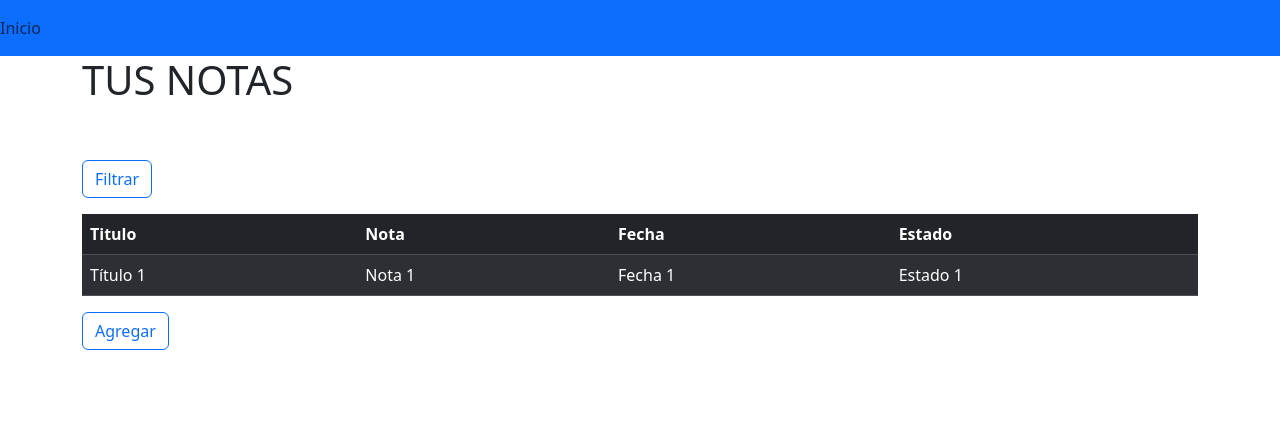
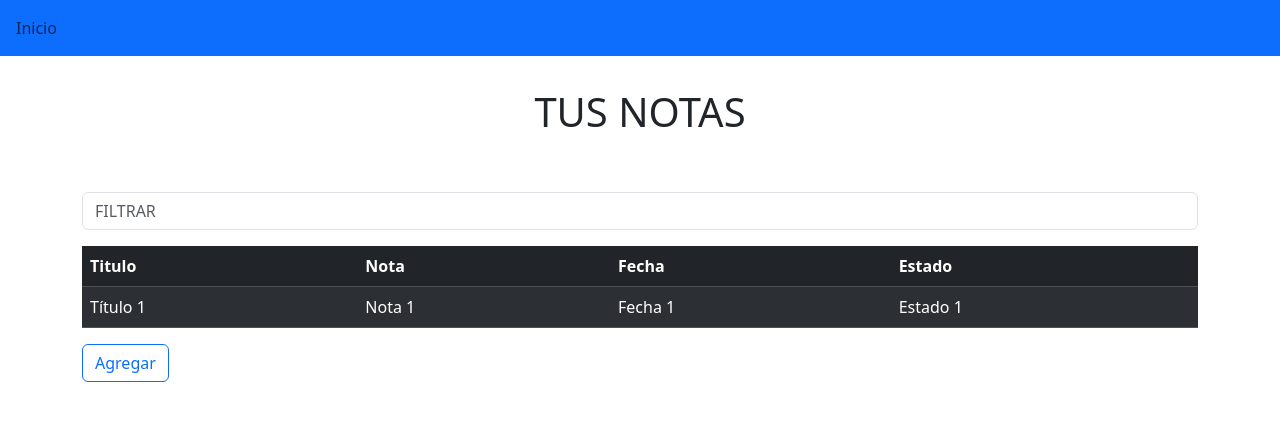
Before and after one commit to DanielCondia/proyecto-U-quinto, a PHP site: page / in a window 1280 px wide. Shown: the top 421 px of the page. Run offline with PHP 8.4, Linux system fonts and the light colour scheme; some libraries are stand-ins or nearby versions.

Commit message:
se agregar la funcion de filtros y se mejora el estado visual de la pagina. Ya funcionan los enlaces en hambas paginas

```diff
--- a/trabajo_1/index.php
+++ b/trabajo_1/index.php
@@ -40,36 +40,19 @@ if ($_SERVER['REQUEST_METHOD'] === 'POST') {
 <body>
         <nav class="navbar nabvar-expand-lg navabr-dark bg-primary">
             <ul class="navbar-nav">
-                <li class="nav-item">
-                    <a href="/trabajo_1/inicio.php" class="nav-link">Inicio</a>
+                <li class="nav-item" style="margin-left: 1rem">
+                    <a class="nav-link" id="inicio">Inicio</a>
                 </li>
             </ul>
         </nav>
     <div class="container">
         <div class="row">
-            <h1>TUS NOTAS</h1>
+            <h1 style="text-align: center; margin-top: 2rem">TUS NOTAS</h1>
             <div class="col" style="margin-top: 3rem;">
-                  <button type="submit" class="btn btn-outline-primary" id="filtrar" name="filtrar" style="margin-bottom: 1rem;" data-bs-toggle="modal" data-bs-target="#dialogo1">Filtrar</button>
-                <div class="modal fade" id="dialogo1">
-                    <div class="modal-dialog">
-                        <div class="modal-content">
-                            <div class="modal-header">
-                                <h5 class="modal-title">FILTROS</h5>
-                                <button type="button" class="btn-close" data-bs-dismiss="modal"></button>
-                            </div>
-                            <div class="modal-body">
-                                <form action="" class="form mb-3" id="formulario_filtros">
-                                    <label for="text" class="form-label">Por titulo</label>
-                                    <input type="text" class="form-control" id="filtro_titulo">
-
-                                    <label for="date" class="form-label">Por fecha</label>
-                                    <input type="date" class="form-control" id="filtro_fecha">
-                                </form>
-                            </div>
-                        </div>
-                    </div>
+                <div class="input-group">
+                    <input id="entradafilter" type="text" class="form-control" placeholder="FILTRAR">
                 </div>
-                <table class="table table-dark table-striped" style="margin-bottom: 1rem;">
+                <table class="table table-dark table-striped" style="margin-bottom: 1rem; margin-top: 1rem">
                     <thead>
                         <tr>
                             <th>Titulo</th>
@@ -78,7 +61,7 @@ if ($_SERVER['REQUEST_METHOD'] === 'POST') {
                             <th>Estado</th>
                         </tr>
                     </thead>
-                    <tbody>
+                    <tbody class="contenidobusqueda">
 						<tr>
 							<td>Título 1</td>
 							<td>Nota 1</td>
@@ -114,6 +97,7 @@ if ($_SERVER['REQUEST_METHOD'] === 'POST') {
     <script src="https://cdn.jsdelivr.net/npm/bootstrap@5.3.3/dist/js/bootstrap.min.js" integrity="sha384-0pUGZvbkm6XF6gxjEnlmuGrJXVbNuzT9qBBavbLwCsOGabYfZo0T0to5eqruptLy" crossorigin="anonymous"></script>
 
     <script src="https://code.jquery.com/jquery-3.6.0.min.js"></script>
+    <script src="https://ajax.googleapis.com/ajax/libs/jquery/2.1.0/jquery.min.js"></script>
     <script>
 		$(document).ready(() => {
 			console.log('Se cargo el archivo');
@@ -140,6 +124,23 @@ if ($_SERVER['REQUEST_METHOD'] === 'POST') {
 				});
 			});
 		});
+
+        const ini = document.getElementById("inicio");
+        ini.addEventListener('click', () =>{
+            window.location.href = "inicio.php"
+        })
+
+        $(document).ready(function () {
+        $('#entradafilter').keyup(function () {
+        var rex = new RegExp($(this).val(), 'i');
+        $('.contenidobusqueda tr').hide();
+        $('.contenidobusqueda tr').filter(function () {
+            return rex.test($(this).text());
+        }).show();
+
+        })
+
+});
     </script>
 </body>
 </html>
--- a/trabajo_1/inicio.php
+++ b/trabajo_1/inicio.php
@@ -13,14 +13,14 @@
     <div class="row"
          style="background-image: url(https://e0.pxfuel.com/wallpapers/824/944/desktop-wallpaper-customer-centric-enterprise-work-project-management-solution-project-manager.jpg); background-repeat: no-repeat; background-position: center; background-size:cover; height: 100vh; width: 100vw;">
         <div class="col-6" id="titulos">
-            <h1 style="color= #fffffff;">SGT</h1>
+            <h1>SGT</h1>
             <h3>Gestiona tus tareas con facilidad</h3>
         </div>
     </div>
 </div>
 <div class="container">
     <div class="col">
-        <h2 style="text-align = center;">DE QUE TRATA?</h2>
+        <h2>DE QUE TRATA?</h2>
         <p>somos una pagina que te ayudara en la organizacion de tus tareas puedes agregar
             cuantas quieras y darle un plazo de cumpliento con el titulo que quieras y con una nota en la que agregaras
             de que tratara la tarea que estas creando despues el sistema se encaragra de reportarte cunado
```
Also changed, not shown: trabajo_1/ss.php (added, +62 -0 lines), trabajo_1/style.css (+18 -4 lines).
